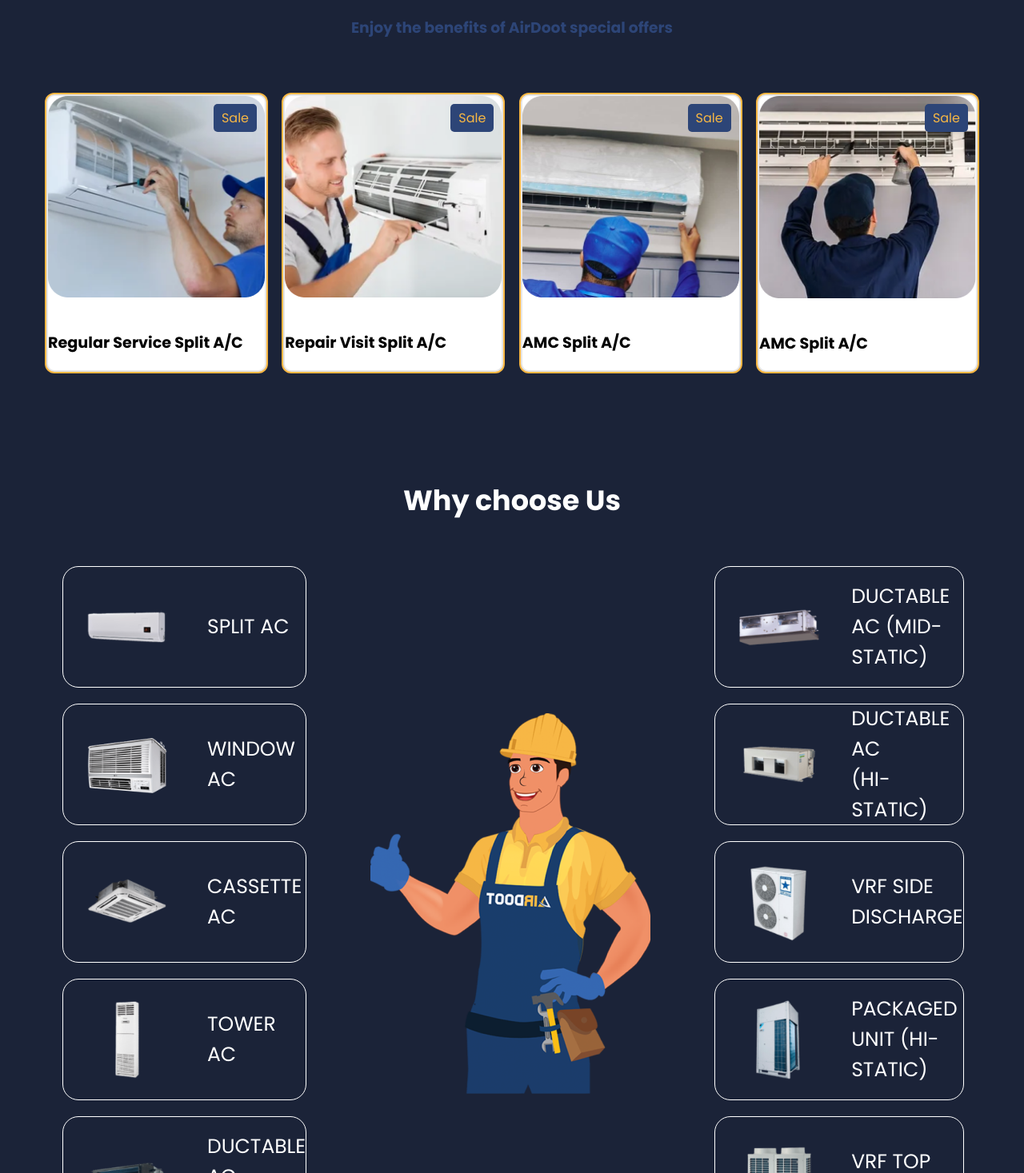
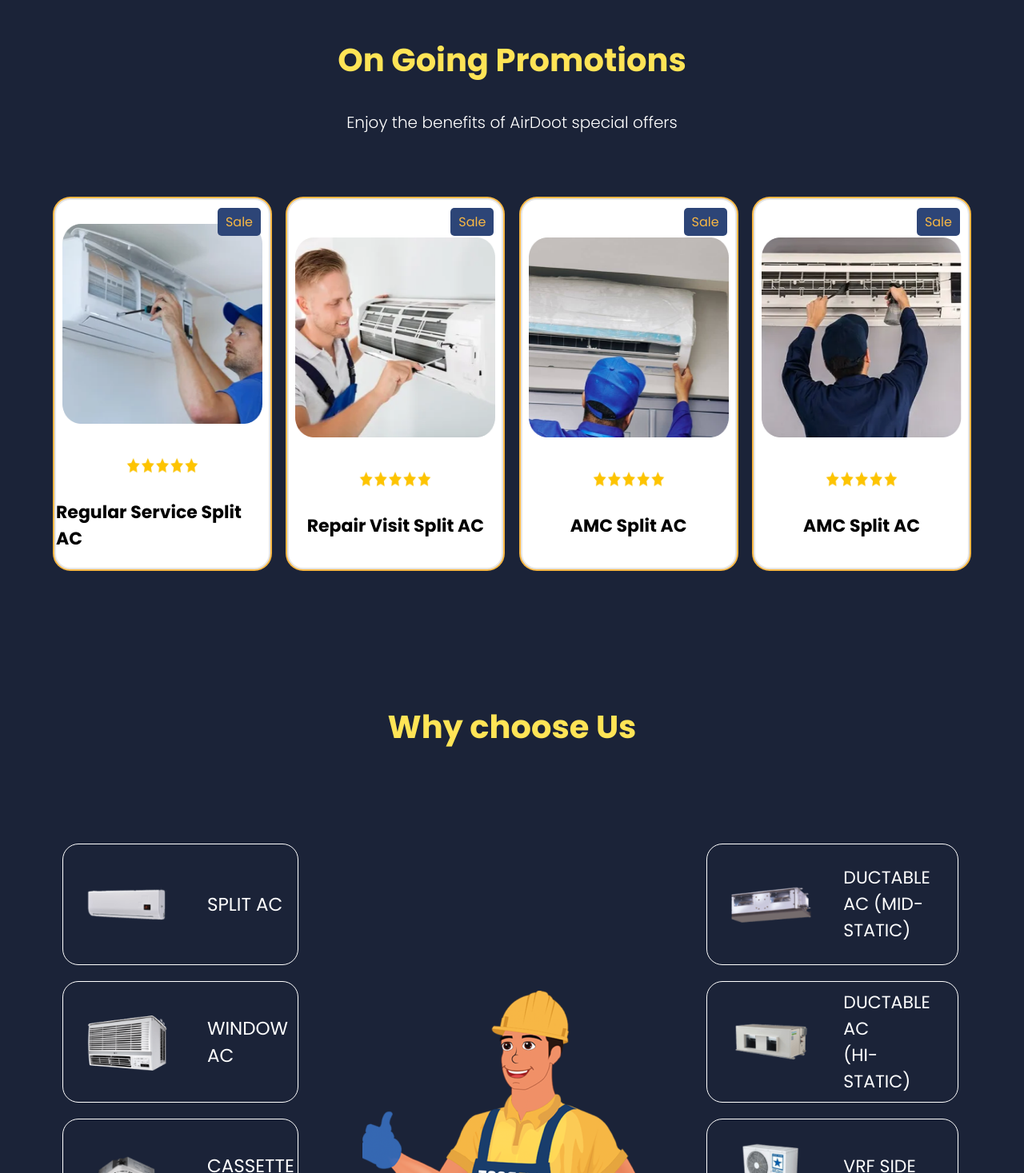
Before and after one commit to PunsithRajapakse/Airdoot, a React (Create React App) app: page / in a window 1280 px wide. Shown: the part 863-2330 px from the top of the page at 80% size. Built offline with nearby package versions, Linux system fonts and the light colour scheme.

Commit message:
Added Products section

```diff
--- a/src/Components/Brands/Brands.css
+++ b/src/Components/Brands/Brands.css
@@ -1,3 +1,11 @@
+.brands .heading{
+  font-size: 40px;
+  text-align: center;
+  margin-bottom: 40px;
+  color: #ffe456;
+}
+
+
 .our-brands-container {
   display: grid;
   grid-template-columns: repeat(3, 1fr); /* 3 columns */
--- a/src/Components/Brands/Brands.jsx
+++ b/src/Components/Brands/Brands.jsx
@@ -24,7 +24,7 @@ const Brands = () => {
 
   return (
     <div className="brands">
-      <h1 style={{ color: "#FFE456" }}>We Service All Brands</h1><br/>
+      <h1 className="heading">We Service All Brands</h1><br/>
       <div className="our-brands-container">
         {/* Map through brandLogos array to render each brand logo */}
         {brandLogos.map((logo, index) => (
--- a/src/Components/Choose/Choose.css
+++ b/src/Components/Choose/Choose.css
@@ -1,20 +1,24 @@
 .choose {
   /* max-width: 1200px; */
-  margin: 0 auto;
+  margin-top:80px;
   padding: 40px 20px;
+
+
+
 }
 
 .choose .header1 {
-  font-size: 35px;
+  font-size: 40px;
   text-align: center;
   margin-bottom: 40px;
-  color: white;
+  color: #ffe456;
 }
 
 .choose .content1 {
   display: flex;
   justify-content: space-between;
   text-transform: uppercase;
+  margin-top: 100px;
 }
 
 .choose .content1 .left .list1 {
@@ -27,6 +31,7 @@
 
 .choose .left {
   flex: 1;
+
 }
 .choose .right {
   flex: 1;
@@ -44,6 +49,7 @@
   list-style: none;
   padding: 0;
 
+
 }
 
 .choose .list1 li {
@@ -58,7 +64,7 @@
 }
 
 .choose .list1 li .name1 {
-  font-size: 25px;
+  font-size: 23px;
   margin-left: 40px;
 }
 
@@ -71,6 +77,7 @@
 .choose .list2 {
   list-style: none;
   padding: 0;
+  transition: transform 0.3s ease;
 
 }
 
@@ -94,7 +101,8 @@ margin-right: 80px;
 
 .choose .list2 li .name2 {
   margin-left: 30px;
-  font-size: 25px;
+  font-size: 22px;
+  margin-right: 20px;
 }
 
 .choose .right .list2 img {
--- a/src/Components/Choose/Choose.jsx
+++ b/src/Components/Choose/Choose.jsx
@@ -55,8 +55,7 @@ const Choose = () => {
               DISCHARGE</div>
             </li>
             <li onClick={handleImageClick}>
-              <img src="Assets/Choose/choose9.png" alt="Logo 9" /> <div className="name2">Packaged Unit
-              (Hi-Static)</div>
+              <img src="Assets/Choose/choose9.png" alt="Logo 9" /> <div className="name2">Packaged Unit<br/>(Hi-Static)</div>
             </li>
             <li onClick={handleImageClick}>
               <img src="Assets/Choose/choose1.png" alt="Logo 10" /> <div className="name2">VRF TOP
--- a/src/Components/Clients/Clients.css
+++ b/src/Components/Clients/Clients.css
@@ -5,6 +5,13 @@ body {
   margin-top: 100px;
 }
 
+
+.clients .heading{
+  color: #ffe456;
+  text-align: center;
+  font-size: 40px;
+
+}
 .clients .our-clients-container {
 
   display: grid;
--- a/src/Components/Clients/Clients.jsx
+++ b/src/Components/Clients/Clients.jsx
@@ -14,7 +14,7 @@ const Clients = () => {
 
   return (
     <div className="clients">
-      <h1 style={{ color: "#FFE456" }}>Our Clients</h1>
+      <h1 className="heading">Clientele</h1>
       <br />
       <div className="our-clients-container">
         {brandLogos.map((logo, index) => (
--- /dev/null
+++ b/src/Components/Products/Products.css
@@ -0,0 +1,41 @@
+.products .products_container {
+  display: grid;
+  grid-template-columns: repeat(5, 1fr);
+  gap: 60px;
+  padding: 80px;
+}
+
+.products h1 {
+  font-size: 40px;
+  text-align: center;
+  margin-bottom: 40px;
+  color: #ffe456;
+}
+
+.products .image-box {
+  display: flex;
+  flex-direction: column;
+  align-items: center;
+  border: 2px solid white;
+  border-radius: 20px;
+  transition: transform 0.3s ease;
+}
+
+.products .image-box:hover {
+  transform: scale(1.2);
+}
+
+.products .image-box img {
+  width: 110px;
+  height: 90px;
+  max-width: 100%;
+  margin-top: 30px;
+}
+
+.products .image-box p {
+  margin-top: 20px;
+  text-align: center;
+  color: white;
+  font-size: 18px;
+  font-weight: 500;
+}
--- /dev/null
+++ b/src/Components/Products/Products.jsx
@@ -0,0 +1,56 @@
+import React from "react";
+import "./Products.css"; // Import your CSS file
+
+const Products = () => {
+  // Dummy data for images and text
+  const images = [
+    { src: "Assets/AC/01.png", text: "Window AC" },
+    { src: "Assets/AC/01.png", text: "Refrigerator" },
+    { src: "Assets/AC/01.png", text: "Split AC Hi Wall Type" },
+    { src: "Assets/AC/01.png", text: "Ductable AC - Mid Static" },
+    { src: "Assets/AC/01.png", text: "Tower AC" },
+    { src: "Assets/AC/01.png", text: "Visi Cooler" },
+    { src: "Assets/AC/01.png", text: "Deep Freezer" },
+    { src: "Assets/AC/01.png", text: "VRF Top Discharge" },
+    { src: "Assets/AC/01.png", text: "Cold Room" },
+    { src: "Assets/AC/01.png", text: "Multi Deck Freezer" },
+
+    { src: "Assets/AC/01.png", text: "Custom DX Units" },
+    { src: "Assets/AC/01.png", text: "Bottle Cooler" },
+    { src: "Assets/AC/01.png", text: "Blast Freezer" },
+    { src: "Assets/AC/01.png", text: "Rack System" },
+    { src: "Assets/AC/01.png", text: "Split AC Furred in Type" },
+    { src: "Assets/AC/01.png", text: "Air Handling Unit AHU" },
+    { src: "Assets/AC/01.png", text: "Propeller Fans" },
+    { src: "Assets/AC/01.png", text: "Tube Axial Fan" },
+    { src: "Assets/AC/01.png", text: "Cabinet Type Fan" },
+    { src: "Assets/AC/01.png", text: "Air Washer" },
+
+    { src: "Assets/AC/01.png", text: "Centrifugal Fans" },
+    { src: "Assets/AC/01.png", text: "Ductable AC - FCU  " },
+    { src: "Assets/AC/01.png", text: "Kitchen Hoods" },
+    { src: "Assets/AC/01.png", text: "Pumps Monobloc" },
+    { src: "Assets/AC/01.png", text: "VRF Side Discharge" },
+    { src: "Assets/AC/01.png", text: "Pumps Centrifugal" },
+    { src: "Assets/AC/01.png", text: "Electrical Panel" },
+    { src: "Assets/AC/01.png", text: "Cooling Tower" },
+    { src: "Assets/AC/01.png", text: "Dry Scrubber" },
+    { src: "Assets/AC/01.png", text: "Hand Drier" },
+  ];
+
+  return (
+    <div className="products">
+      <h1 className="heading">Products We Specialize</h1>
+      <div className="products_container">
+        {images.map((image, index) => (
+          <div className="image-box" key={index}>
+            <img src={image.src} alt={image.text} />
+            <p>{image.text}</p>
+          </div>
+        ))}
+      </div>
+    </div>
+  );
+};
+
+export default Products;
--- a/src/Components/Promotion/Promotion.css
+++ b/src/Components/Promotion/Promotion.css
@@ -5,7 +5,10 @@
   justify-content: space-between;
   margin: 0 auto;
   max-width: auto; /* Adjust max-width as needed */
-  padding: 50px;
+  padding-left: 60px;
+  padding-right: 60px;
+  gap: 20px;
+  margin-top: 80px;
 }
 
 /* Individual promotion card */
@@ -14,28 +17,57 @@
   margin-bottom: 20px;
   background-color: #ffffff;
   border: 2px solid #e6e6e6;
-  border-radius: 10px;
-  box-shadow: 0 0 0 2px #F7B744; /* Add yellow outline */
+  border-radius: 20px;
+  box-shadow: 0 0 0 2px #f7b744; /* Add yellow outline */
   position: relative;
   transition: transform 0.3s ease;
+  display: flex;
+  flex-direction: column; /* Align items vertically */
+  align-items: center; /* Center align items horizontally */
+  justify-content: center; /* Center align items vertically */
+}
+
+.topic-container .heading {
+  color: #ffe456;
+  text-align: center;
+  font-size: 40px;
+}
+
+.promotion-card .promotion-card-icon-container .promotion-card-icon{
+
+  width:100px;
+  height: 30px;
+}
+
+.topic-container {
+  margin-top: 100px;
+}
+
+.topic-container .subheading {
+  color: #ffffff;
+  text-align: center;
+  font-size: 20px;
+  font-weight: 300;
 }
 
 /* On hover, scale up the card */
 .promotion-card:hover {
-  transform: scale(1.05);
+  transform: scale(1.03);
 }
 
 /* Promotion card image */
 .promotion-card-image {
-  width: 100%;
-  height: auto;
-  border-radius: 8px;
+  width: 250px;
+  height: 250px;
+  border-radius: 5px;
+  padding: 30px;
 }
 
 /* Promotion card title */
 .promotion-card-title {
-  font-size: 1.2rem;
-  margin-top: 35px;
+  font-size: 22px;
+  margin-top: 20px;
+  margin-bottom: 20px;
 }
 
 /* Sale tag */
@@ -44,7 +76,7 @@
   top: 10px;
   right: 10px;
   background-color: #2d4577;
-  color: #F7B744;
+  color: #f7b744;
   padding: 5px 10px;
   border-radius: 5px;
 }
--- a/src/Components/Promotion/Promotion.jsx
+++ b/src/Components/Promotion/Promotion.jsx
@@ -4,13 +4,17 @@ import image1 from "./01.png";
 import image2 from "./02.png";
 import image3 from "./03.png";
 import image4 from "./04.png";
+import image5 from "./05.png";
 
-const PromotionCard = ({ title, image }) => (
-
+const PromotionCard = ({ title, image, icon }) => (
   <div className="promotion-card">
     <div className="promotion-card-image-container">
       <img src={image} alt={title} className="promotion-card-image" />
     </div>
+    <div className="promotion-card-icon-container">
+      <img src={icon} alt={icon} className="promotion-card-icon" />
+    </div>
+
     <h3 className="promotion-card-title">{title}</h3>
     <div className="sale-tag">Sale</div>
   </div>
@@ -20,25 +24,31 @@ const PromotionCards = () => {
   return (
     <div>
       <div className="topic-container">
-        <h2>On Going Promotions</h2>
-        <h3>Enjoy the benefits of AirDoot special offers</h3>
+        <h2 className="heading">On Going Promotions</h2>
+        <h3 className="subheading">
+          Enjoy the benefits of AirDoot special offers
+        </h3>
       </div>
       <div className="promotion-cards-container">
         <PromotionCard
-        title="Regular Service Split A/C"
+          title="Regular Service Split AC"
           image={image1} // Use imported image
+          icon={image5}
         />
         <PromotionCard
-        title="Repair Visit Split A/C"
+          title="Repair Visit Split AC"
           image={image2} // Use imported image
+          icon={image5}
         />
         <PromotionCard
-        title="AMC Split A/C"
+          title="AMC Split AC"
           image={image3} // Use imported image
+          icon={image5}
         />
         <PromotionCard
-        title="AMC Split A/C"
+          title="AMC Split AC"
           image={image4} // Use imported image
+          icon={image5}
         />
       </div>
     </div>
--- a/src/Routes/Home/Home.jsx
+++ b/src/Routes/Home/Home.jsx
@@ -4,6 +4,7 @@ import Promotion from "../../Components/Promotion/Promotion"
 import Clients from "../../Components/Clients/Clients";
 import Brands from "../../Components/Brands/Brands";
 import Choose from "../../Components/Choose/Choose";
+import Products from "../../Components/Products/Products";
 
 const Home = () => {
   return (
@@ -11,6 +12,7 @@ const Home = () => {
       <Banner />
       <Promotion/>
       <Choose/>
+      <Products/>
       <Brands />
       <Clients />
     </div>
```
Also changed, not shown: public/Assets/AC/01.png (added), src/Components/Products/full_logo.png (added). Lines whose indentation alone changed are shown as unchanged.
